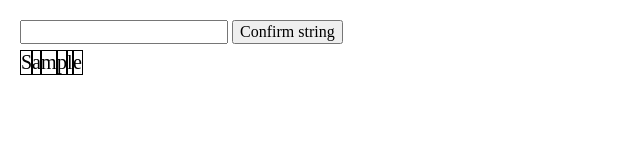
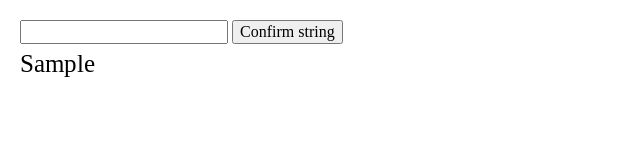
Before and after one commit to Anatolii-med/Test-work-string, a plain HTML site: page index.html in a window 1280 px wide. Both pictures are taken after typing "Sample" into the empty fields and a click on the button "Confirm string". Shown: the full height of the page, 0-640 px from the left. Drawn offline with nearby package versions, Linux system fonts and the light colour scheme.

Commit message:
fix border&font-size

```diff
--- a/css/styles.css
+++ b/css/styles.css
@@ -5,11 +5,10 @@
 .item {
 	position: absolute;
 	top: 50px;
-	border: 1px solid black;
 }
 
 .item-text {
-	font-size: 20px;
+	font-size: 25px;
 }
 
 .active {
```
Also changed, not shown: index.html (+0 -3 lines).
